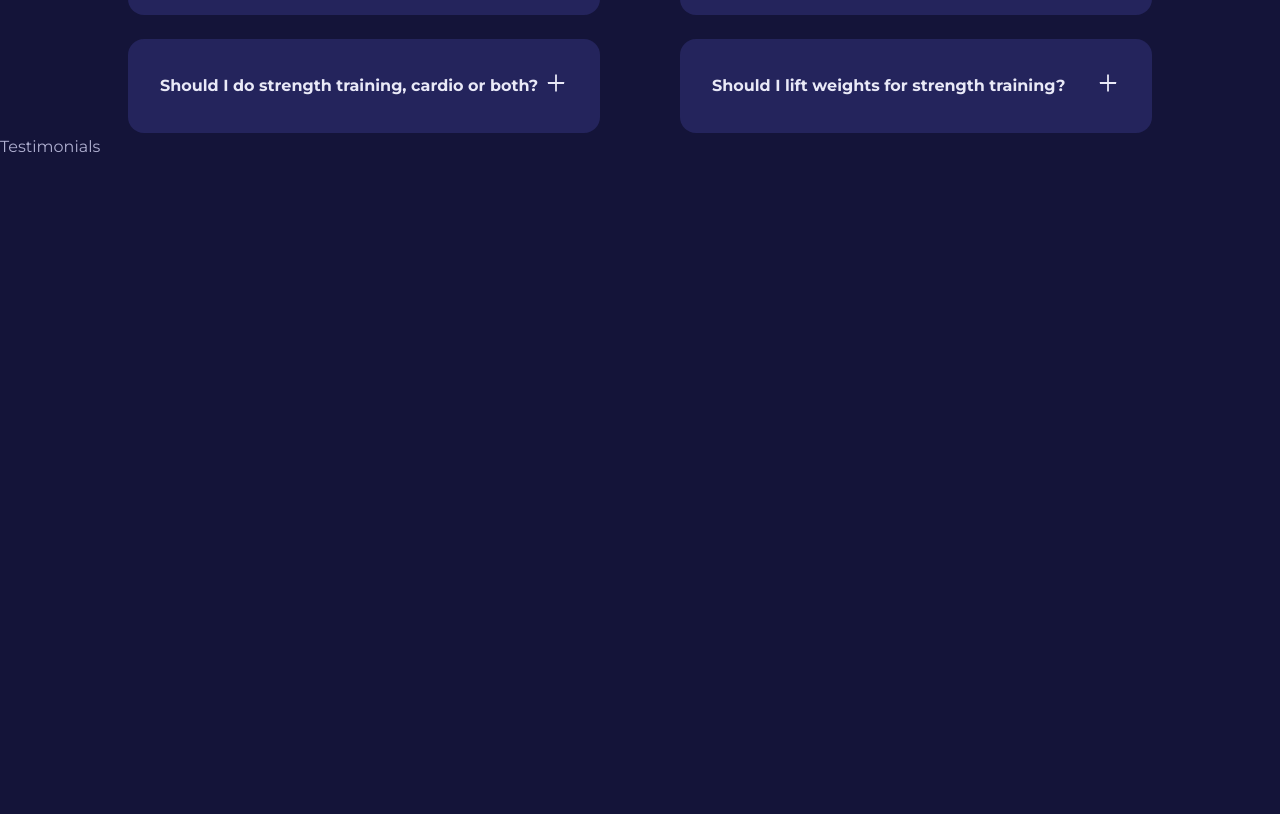
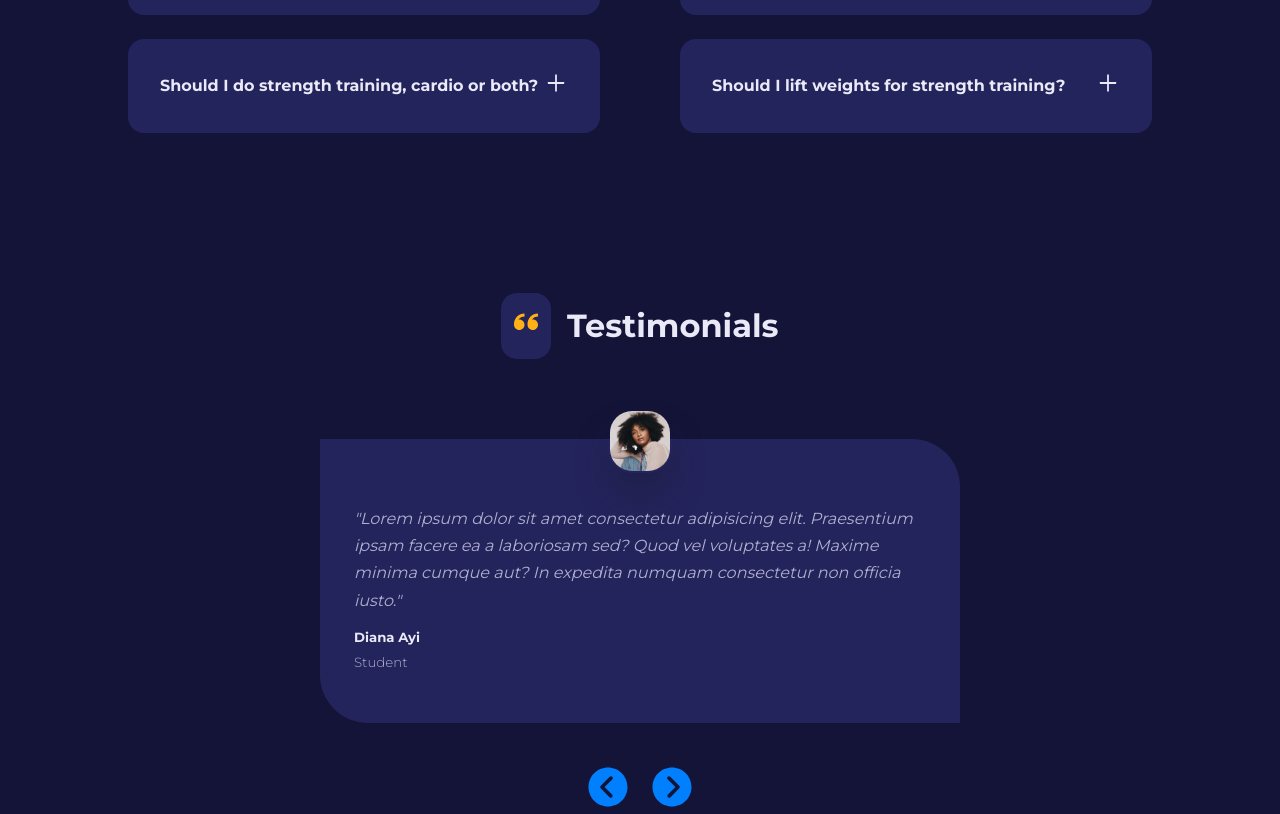
Before and after one commit to Omar50x/sport, a React (Create React App) app: page / in a window 1280 px wide. Shown: the part 2680-3494 px from the top of the page. Before the commit the page ends 2840 px from the top, so only its background shows below. Built offline with nearby package versions, Linux system fonts and the light colour scheme.

Commit message:
Testimonials Component

```diff
--- a/src/components/Testimonials.jsx
+++ b/src/components/Testimonials.jsx
@@ -1,8 +1,47 @@
+import SectionHead from "./SectionHead"
+import {ImQuotesLeft} from 'react-icons/im'
+import Card from "../UI/Card"
+import {IoIosArrowDropleftCircle, IoIosArrowDroprightCircle} from 'react-icons/io'
+import { testimonials } from "../data"
+import { useState } from "react"
 
 const Testimonials = () => {
-  return (
-    <div>Testimonials</div>
-  )
+    const [index, setIndex] = useState(0)
+    const {name, quote, job, avatar} = testimonials[index];
+
+    const prevTestimonialHandler = () => {
+        setIndex(prev => prev - 1);
+        if (index <= 0) {
+            setIndex(testimonials.length - 1);
+        }
+    }
+
+    const nextTestimonialHandler = () => {
+        setIndex(prev => prev + 1);
+        if (index >= testimonials.length - 1) {
+            setIndex(0);
+        }
+    }
+
+    return (
+        <section className="testimonials">
+            <div className="container testimonials__container">
+                <SectionHead icon={<ImQuotesLeft />} title="Testimonials" className="testimonilas__head" />
+                <Card className="testimonial">
+                    <div className="testimonial__avatar">
+                        <img src={avatar} alt={name} />
+                    </div>
+                    <p className="testimonial__quote">{`"${quote}"`}</p>
+                    <h5>{name}</h5>
+                    <small className="testimonial__title">{job}</small>
+                </Card>
+                <div className="testimonials__btn-container">
+                    <button className="testimonials__btn" onClick={prevTestimonialHandler}><IoIosArrowDropleftCircle /></button>
+                    <button className="testimonials__btn" onClick={nextTestimonialHandler}><IoIosArrowDroprightCircle /></button>
+                </div>
+            </div>
+        </section>
+    )
 }
 
 export default Testimonials
--- a/src/pages/home/home.css
+++ b/src/pages/home/home.css
@@ -123,3 +123,58 @@
 .faq p {
     margin-top: 1.5rem;
 }
+
+/* Testimonials */
+.testimonials {
+    width: 50rem;
+    margin-inline: auto;
+}
+.testimonilas__head {
+    justify-content: center;
+}
+.card.testimonial {
+    position: relative;
+    text-align: left;
+    margin-top: 5rem;
+}
+.testimonial__avatar {
+    width: 4rem;
+    height: 4rem;
+    border-radius: 1.5rem;
+    border: 2px solid transparent;
+    overflow: hidden;
+    position: absolute;
+    top: -2rem;
+    left: calc(50% - 2rem);
+    box-shadow: 0 1.5rem 2rem rgba(26, 26, 54, 0.4);
+    transition: var(--transition);
+}
+.testimonial:hover .testimonial__avatar {
+    border-radius: 50%;
+    border-color: var(--color-gray-400);
+}
+.testimonial__quote {
+    font-style: italic;
+    margin: 1rem 0;
+}
+.card small.testimonial__title {
+    margin-top: 0.3rem;
+}
+.testimonials__btn-container {
+    width: fit-content;
+    margin: 2.5rem auto 0;
+    display: flex;
+    justify-content: center;
+    align-items: center;
+    gap: 1rem;
+}
+.testimonials__btn {
+    background-color: transparent;
+    cursor: pointer;
+}
+.testimonials__btn svg {
+    fill: var(--color-primary);
+    font-size: 1.8rem;
+    width: 3rem;
+    height: 3rem;
+}
```
